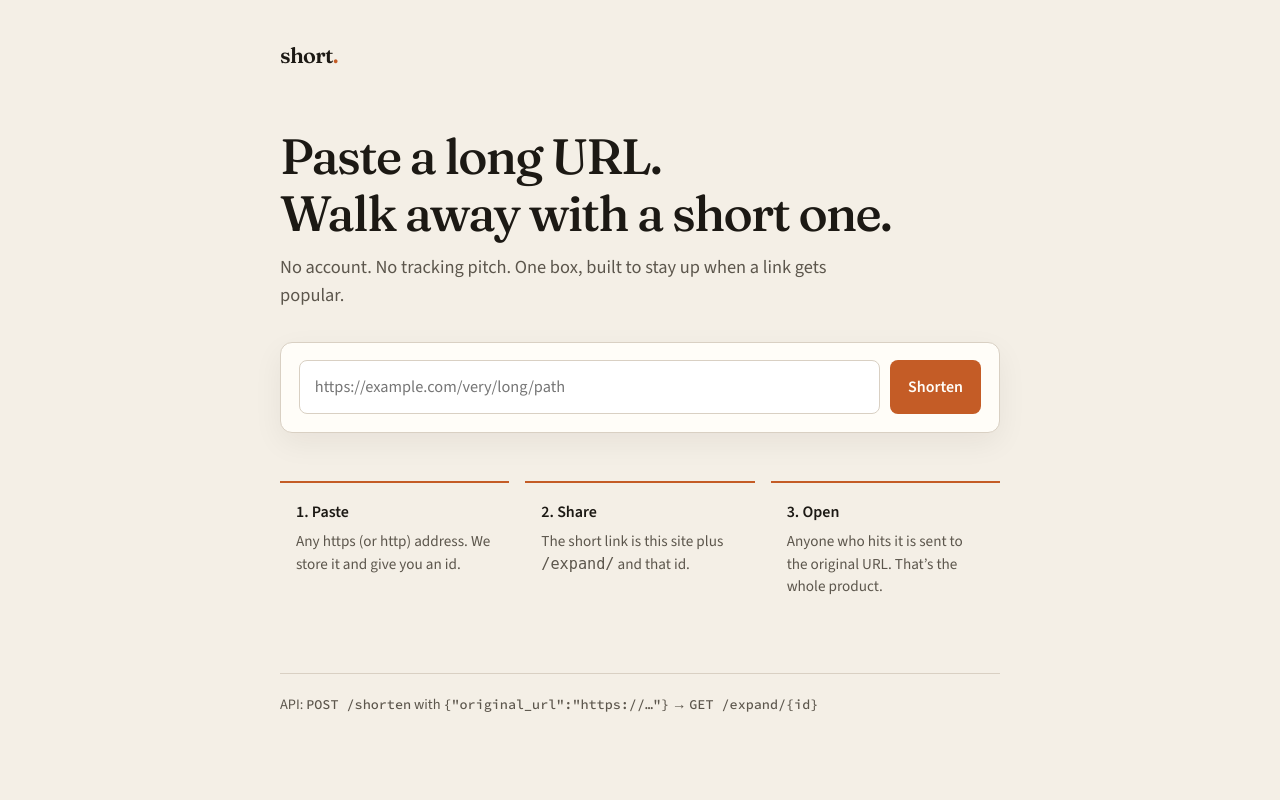
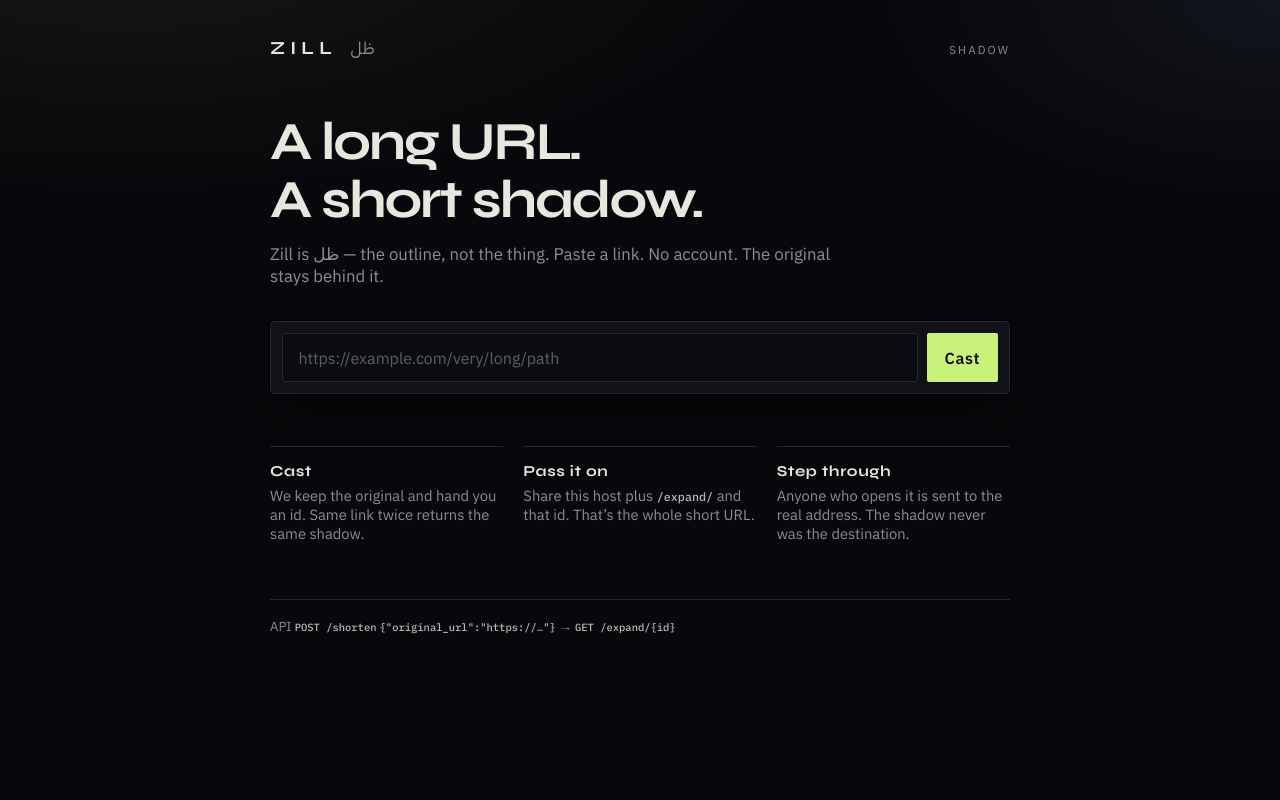
Before and after one commit to yasserhussain1110/url-shortener, a Spring Boot app: page / in a window 1280 px wide. Run offline with Spring Boot 4, Linux system fonts and the light colour scheme.

Commit message:
Updated the styling

```diff
--- /dev/null
+++ b/src/main/resources/static/css/home.css
@@ -0,0 +1,220 @@
+:root {
+  --bg: #07080b;
+  --fog: #101218;
+  --ink: #e8e6df;
+  --muted: #8b908c;
+  --line: #24282f;
+  --accent: #c9f27a;
+  --accent-dim: #8fb85a;
+  --bad: #ff8b7a;
+  --glow: rgba(201, 242, 122, 0.14);
+}
+
+* { box-sizing: border-box; }
+html, body { margin: 0; padding: 0; }
+
+body {
+  min-height: 100vh;
+  font-family: "IBM Plex Sans", system-ui, sans-serif;
+  color: var(--ink);
+  background:
+    radial-gradient(1200px 500px at 10% -10%, #161a14 0%, transparent 55%),
+    radial-gradient(800px 400px at 100% 0%, #12151c 0%, transparent 50%),
+    var(--bg);
+}
+
+.wrap {
+  width: min(740px, calc(100% - 2.5rem));
+  margin: 0 auto;
+  padding: 2.25rem 0 4.5rem;
+}
+
+header {
+  display: flex;
+  align-items: baseline;
+  gap: 0.85rem;
+  margin-bottom: 3.25rem;
+}
+
+.brand {
+  font-family: Syne, sans-serif;
+  font-weight: 700;
+  font-size: 1.15rem;
+  letter-spacing: 0.28em;
+  text-transform: uppercase;
+}
+
+.brand-ar {
+  font-family: "IBM Plex Sans Arabic", "IBM Plex Sans", sans-serif;
+  color: var(--muted);
+  font-size: 1.05rem;
+  letter-spacing: 0.04em;
+}
+
+.meaning {
+  margin-left: auto;
+  color: var(--muted);
+  font-size: 0.72rem;
+  letter-spacing: 0.18em;
+  text-transform: uppercase;
+}
+
+h1 {
+  font-family: Syne, sans-serif;
+  font-weight: 700;
+  font-size: clamp(2.15rem, 6vw, 3.35rem);
+  letter-spacing: -0.04em;
+  line-height: 1.08;
+  margin: 0 0 0.9rem;
+}
+
+.lede {
+  color: var(--muted);
+  font-size: 1.05rem;
+  max-width: 36rem;
+  margin: 0 0 2.1rem;
+}
+
+form.card {
+  display: flex;
+  gap: 0.55rem;
+  padding: 0.7rem;
+  background: var(--fog);
+  border: 1px solid var(--line);
+  border-radius: 4px;
+  box-shadow: 0 0 0 1px #000, 0 24px 60px rgba(0, 0, 0, 0.45);
+}
+
+input[type="url"] {
+  flex: 1;
+  min-width: 0;
+  border: 1px solid var(--line);
+  border-radius: 2px;
+  padding: 0.85rem 0.95rem;
+  background: #0a0c10;
+  color: var(--ink);
+  font: inherit;
+  font-size: 1rem;
+}
+
+input[type="url"]::placeholder { color: #5c615c; }
+
+input[type="url"]:focus {
+  outline: none;
+  border-color: var(--accent-dim);
+  box-shadow: 0 0 0 3px var(--glow);
+}
+
+button {
+  font: inherit;
+  font-weight: 600;
+  letter-spacing: 0.04em;
+  border: 0;
+  border-radius: 2px;
+  padding: 0.85rem 1.1rem;
+  cursor: pointer;
+  background: var(--accent);
+  color: #10140c;
+  white-space: nowrap;
+}
+
+button:hover { filter: brightness(1.06); }
+button:disabled { opacity: 0.5; cursor: wait; }
+
+button.ghost {
+  background: transparent;
+  color: var(--ink);
+  border: 1px solid var(--line);
+}
+
+.result,
+.err {
+  display: none;
+  margin-top: 1rem;
+  padding: 1rem 1.05rem;
+  border-radius: 4px;
+}
+
+.result {
+  background: #12160e;
+  border: 1px solid #2a3a18;
+}
+
+.err {
+  background: #1a0f0d;
+  border: 1px solid #4a2a24;
+  color: var(--bad);
+}
+
+.result.show,
+.err.show { display: block; }
+
+.result label {
+  display: block;
+  margin-bottom: 0.4rem;
+  color: var(--accent-dim);
+  font-size: 0.7rem;
+  letter-spacing: 0.16em;
+  text-transform: uppercase;
+}
+
+.short-row {
+  display: flex;
+  align-items: center;
+  gap: 0.5rem;
+}
+
+.short-row code {
+  flex: 1;
+  font-family: "IBM Plex Mono", ui-monospace, monospace;
+  font-size: 0.98rem;
+  word-break: break-all;
+}
+
+.steps {
+  display: grid;
+  grid-template-columns: repeat(3, 1fr);
+  gap: 1.25rem;
+  margin-top: 3.25rem;
+}
+
+.steps article {
+  padding-top: 0.9rem;
+  border-top: 1px solid var(--line);
+}
+
+.steps h2 {
+  margin: 0 0 0.4rem;
+  font-family: Syne, sans-serif;
+  font-size: 0.95rem;
+  font-weight: 700;
+  letter-spacing: 0.04em;
+}
+
+.steps p {
+  margin: 0;
+  color: var(--muted);
+  font-size: 0.92rem;
+}
+
+footer {
+  margin-top: 3.5rem;
+  padding-top: 1.15rem;
+  border-top: 1px solid var(--line);
+  color: var(--muted);
+  font-size: 0.82rem;
+}
+
+footer code,
+.steps code {
+  font-family: "IBM Plex Mono", ui-monospace, monospace;
+  font-size: 0.8em;
+  color: #b7bdb4;
+}
+
+@media (max-width: 640px) {
+  header { flex-wrap: wrap; }
+  .meaning { margin-left: 0; width: 100%; }
+  form.card { flex-direction: column; }
+  .steps { grid-template-columns: 1fr; }
+}
--- a/src/main/resources/templates/index.html
+++ b/src/main/resources/templates/index.html
@@ -3,194 +3,31 @@
 <head>
     <meta charset="UTF-8">
     <meta name="viewport" content="width=device-width, initial-scale=1">
-    <title>short — paste a long URL, get a small one</title>
-    <meta name="description" content="A simple URL shortener. Paste a link, copy a short one. No account required.">
+    <title>Zill — a short shadow of a long URL</title>
+    <meta name="description" content="Zill (ظل) means shadow. Paste a long URL, take a short one. No account.">
     <link rel="preconnect" href="https://fonts.googleapis.com">
     <link rel="preconnect" href="https://fonts.gstatic.com" crossorigin>
-    <link href="https://fonts.googleapis.com/css2?family=Fraunces:opsz,wght@9..144,500;9..144,600&family=Source+Sans+3:wght@400;600&family=Source+Code+Pro:wght@500&display=swap" rel="stylesheet">
-    <style>
-        :root {
-            --bg: #f4efe6;
-            --ink: #1c1914;
-            --muted: #5c564c;
-            --line: #d9d0c3;
-            --card: #fffdf8;
-            --accent: #c45c26;
-            --accent-ink: #fffdf8;
-            --ok: #1f6b4a;
-            --bad: #9b1c1c;
-        }
-        * { box-sizing: border-box; }
-        html, body { margin: 0; padding: 0; }
-        body {
-            font-family: "Source Sans 3", system-ui, sans-serif;
-            background: var(--bg);
-            color: var(--ink);
-            min-height: 100vh;
-            line-height: 1.5;
-        }
-        .wrap {
-            width: min(720px, calc(100% - 2.5rem));
-            margin: 0 auto;
-            padding: 2.5rem 0 4rem;
-        }
-        header {
-            display: flex;
-            align-items: baseline;
-            justify-content: space-between;
-            margin-bottom: 3.5rem;
-        }
-        .brand {
-            font-family: Fraunces, Georgia, serif;
-            font-weight: 600;
-            font-size: 1.35rem;
-            letter-spacing: -0.03em;
-        }
-        .brand span { color: var(--accent); }
-        h1 {
-            font-family: Fraunces, Georgia, serif;
-            font-weight: 500;
-            font-size: clamp(2.1rem, 5vw, 3.1rem);
-            letter-spacing: -0.035em;
-            line-height: 1.15;
-            margin: 0 0 0.75rem;
-        }
-        .lede {
-            color: var(--muted);
-            font-size: 1.15rem;
-            max-width: 38rem;
-            margin: 0 0 2rem;
-        }
-        form.card {
-            background: var(--card);
-            border: 1px solid var(--line);
-            border-radius: 12px;
-            padding: 1.1rem;
-            display: flex;
-            gap: 0.6rem;
-            box-shadow: 0 10px 30px rgba(28, 25, 20, 0.06);
-        }
-        input[type="url"] {
-            flex: 1;
-            border: 1px solid var(--line);
-            background: #fff;
-            border-radius: 8px;
-            padding: 0.85rem 0.95rem;
-            font: inherit;
-            font-size: 1.02rem;
-            color: var(--ink);
-            min-width: 0;
-        }
-        input[type="url"]:focus {
-            outline: 2px solid var(--accent);
-            outline-offset: 1px;
-            border-color: var(--accent);
-        }
-        button {
-            font: inherit;
-            font-weight: 600;
-            border: 0;
-            border-radius: 8px;
-            padding: 0.85rem 1.15rem;
-            cursor: pointer;
-            background: var(--accent);
-            color: var(--accent-ink);
-            white-space: nowrap;
-        }
-        button:hover { filter: brightness(1.05); }
-        button:disabled { opacity: 0.55; cursor: wait; }
-        button.ghost {
-            background: transparent;
-            color: var(--ink);
-            border: 1px solid var(--line);
-        }
-        .result, .err {
-            margin-top: 1rem;
-            padding: 1rem 1.1rem;
-            border-radius: 10px;
-            display: none;
-        }
-        .result {
-            background: #eaf4ee;
-            border: 1px solid #c5ddd0;
-        }
-        .err {
-            background: #fbeaea;
-            border: 1px solid #efc5c5;
-            color: var(--bad);
-        }
-        .result.show, .err.show { display: block; }
-        .result label {
-            display: block;
-            font-size: 0.8rem;
-            text-transform: uppercase;
-            letter-spacing: 0.06em;
-            color: var(--ok);
-            margin-bottom: 0.35rem;
-        }
-        .short-row {
-            display: flex;
-            gap: 0.5rem;
-            align-items: center;
-        }
-        .short-row code {
-            flex: 1;
-            font-family: "Source Code Pro", ui-monospace, monospace;
-            font-size: 1.02rem;
-            word-break: break-all;
-        }
-        .steps {
-            display: grid;
-            grid-template-columns: repeat(3, 1fr);
-            gap: 1rem;
-            margin: 3rem 0 0;
-        }
-        .steps article {
-            padding: 1.1rem 1rem 1.2rem;
-            border-top: 2px solid var(--accent);
-        }
-        .steps h2 {
-            font-size: 1rem;
-            margin: 0 0 0.35rem;
-        }
-        .steps p {
-            margin: 0;
-            color: var(--muted);
-            font-size: 0.95rem;
-        }
-        footer {
-            margin-top: 3.5rem;
-            padding-top: 1.25rem;
-            border-top: 1px solid var(--line);
-            color: var(--muted);
-            font-size: 0.9rem;
-        }
-        footer code {
-            font-family: "Source Code Pro", ui-monospace, monospace;
-            font-size: 0.84rem;
-        }
-        @media (max-width: 640px) {
-            form.card { flex-direction: column; }
-            .steps { grid-template-columns: 1fr; }
-        }
-    </style>
+    <link href="https://fonts.googleapis.com/css2?family=IBM+Plex+Mono:wght@500&family=IBM+Plex+Sans+Arabic:wght@400;600&family=IBM+Plex+Sans:wght@400;600&family=Syne:wght@700&display=swap" rel="stylesheet">
+    <link rel="stylesheet" href="/css/home.css">
 </head>
 <body>
 <main class="wrap">
     <header>
-        <div class="brand">short<span>.</span></div>
+        <div class="brand">Zill</div>
+        <div class="brand-ar" lang="ar" dir="rtl">ظل</div>
+        <div class="meaning">shadow</div>
     </header>
 
-    <h1>Paste a long URL.<br>Walk away with a short one.</h1>
-    <p class="lede">No account. No tracking pitch. One box, built to stay up when a link gets popular.</p>
+    <h1>A long URL.<br>A short shadow.</h1>
+    <p class="lede">Zill is ظل — the outline, not the thing. Paste a link. No account. The original stays behind it.</p>
 
     <form class="card" id="shorten-form" novalidate>
         <input id="url" name="url" type="url" placeholder="https://example.com/very/long/path" required autocomplete="off">
-        <button type="submit" id="submit">Shorten</button>
+        <button type="submit" id="submit">Cast</button>
     </form>
 
     <div class="result" id="result" role="status">
-        <label>Your short link</label>
+        <label>Your zill</label>
         <div class="short-row">
             <code id="short-url"></code>
             <button type="button" class="ghost" id="copy">Copy</button>
@@ -200,21 +37,22 @@
 
     <section class="steps">
         <article>
-            <h2>1. Paste</h2>
-            <p>Any https (or http) address. We store it and give you an id.</p>
+            <h2>Cast</h2>
+            <p>We keep the original and hand you an id. Same link twice returns the same shadow.</p>
         </article>
         <article>
-            <h2>2. Share</h2>
-            <p>The short link is this site plus <code>/expand/</code> and that id.</p>
+            <h2>Pass it on</h2>
+            <p>Share this host plus <code>/expand/</code> and that id. That’s the whole short URL.</p>
         </article>
         <article>
-            <h2>3. Open</h2>
-            <p>Anyone who hits it is sent to the original URL. That’s the whole product.</p>
+            <h2>Step through</h2>
+            <p>Anyone who opens it is sent to the real address. The shadow never was the destination.</p>
         </article>
     </section>
 
     <footer>
-        API: <code>POST /shorten</code> with <code>{"original_url":"https://…"}</code>
+        API <code>POST /shorten</code>
+        <code>{"original_url":"https://…"}</code>
         → <code>GET /expand/{id}</code>
     </footer>
 </main>
```
